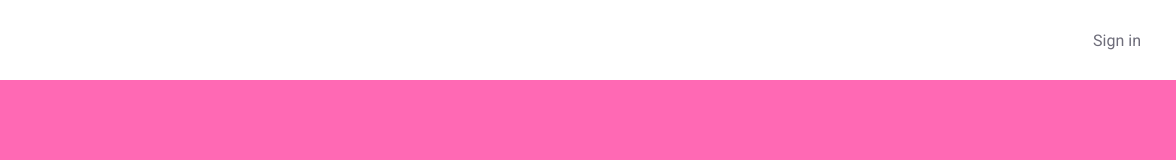
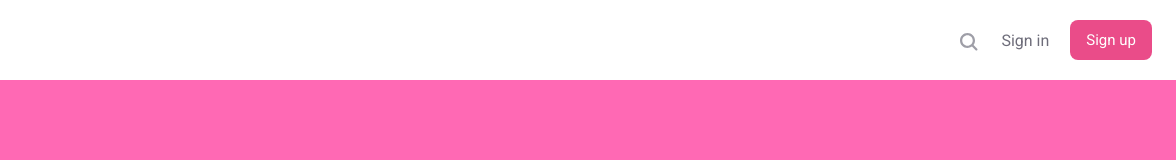
Before and after one commit to successbyte/dribble-clone, a website: page index.html in a window 1280 px wide. Shown: the full height of the page, 104-1280 px from the left. Drawn offline with Linux system fonts and the light colour scheme.

Commit message:
header search icon, sign up and sign in added

```diff
--- a/css/style.css
+++ b/css/style.css
@@ -109,11 +109,45 @@ h6 {
       .header__dribbble-div:hover {
         opacity: 0.6; } }
   .header__sign-in-div {
+    display: flex;
+    flex-direction: row;
+    align-items: center;
     margin-right: 35px; }
-    .header__sign-in-div--a {
+    @media (min-width: 57.5em) {
+      .header__sign-in-div {
+        margin-right: 24px; } }
+    .header__sign-in-div--sign-in {
       text-decoration: none;
       color: #6e6d7a;
       font-weight: 400; }
+      @media (min-width: 57.5em) {
+        .header__sign-in-div--sign-in {
+          margin-right: 3px; } }
+    .header__sign-in-div--sign-up {
+      text-decoration: none;
+      color: #6e6d7a;
+      font-weight: 400;
+      font-family: inherit;
+      color: #ffffff;
+      background-color: #ea4c89;
+      padding: 11px 16px;
+      border-radius: 8px;
+      font-size: 15px;
+      margin-left: 18px;
+      transition: background-color 100ms ease;
+      display: none; }
+      @media (min-width: 57.5em) {
+        .header__sign-in-div--sign-up {
+          display: inline-block; } }
+      .header__sign-in-div--sign-up:hover {
+        background-color: #ec82ac; }
+    .header__sign-in-div--svg {
+      fill: #9e9ea7;
+      width: 18px;
+      height: 18px;
+      margin-right: 23px;
+      margin-bottom: -4px;
+      cursor: pointer; }
 
 body {
   background-color: hotpink;
--- a/index.html
+++ b/index.html
@@ -51,7 +51,22 @@
         </svg>
       </div>
       <div class="header__sign-in-div">
-        <a href="#" class="header__sign-in-div--a">Sign in</a>
+        <svg
+          xmlns="http://www.w3.org/2000/svg"
+          width="16"
+          height="16"
+          viewBox="0 0 16 16"
+          role="img"
+          class="header__sign-in-div--svg icon icon-18 fill-current"
+        >
+          <path
+            fill-rule="evenodd"
+            clip-rule="evenodd"
+            d="M10.6002 12.0498C9.49758 12.8568 8.13777 13.3333 6.66667 13.3333C2.98477 13.3333 0 10.3486 0 6.66667C0 2.98477 2.98477 0 6.66667 0C10.3486 0 13.3333 2.98477 13.3333 6.66667C13.3333 8.15637 12.8447 9.53194 12.019 10.6419C12.0265 10.6489 12.0338 10.656 12.0411 10.6633L15.2935 13.9157C15.6841 14.3063 15.6841 14.9394 15.2935 15.33C14.903 15.7205 14.2699 15.7205 13.8793 15.33L10.6269 12.0775C10.6178 12.0684 10.6089 12.0592 10.6002 12.0498ZM11.3333 6.66667C11.3333 9.244 9.244 11.3333 6.66667 11.3333C4.08934 11.3333 2 9.244 2 6.66667C2 4.08934 4.08934 2 6.66667 2C9.244 2 11.3333 4.08934 11.3333 6.66667Z"
+          ></path>
+        </svg>
+        <a href="#" class="header__sign-in-div--sign-in">Sign in</a>
+        <a href="#" class="header__sign-in-div--sign-up">Sign up</a>
       </div>
     </header>
   </body>
--- a/scss/_header.scss
+++ b/scss/_header.scss
@@ -53,12 +53,54 @@
   }
 
   &__sign-in-div {
+    display: flex;
+    flex-direction: row;
+    align-items: center;
     margin-right: 35px;
 
-    &--a {
+    @include medium-920 {
+      margin-right: 24px;
+    }
+
+    &--sign-in {
       text-decoration: none;
       color: $header-sign-in-text-search-icon-color;
       font-weight: 400;
+
+      @include medium-920 {
+        margin-right: 3px;
+      }
+    }
+
+    &--sign-up {
+      text-decoration: none;
+      color: $header-sign-in-text-search-icon-color;
+      font-weight: 400;
+      font-family: inherit;
+      color: $white--color;
+      background-color: $sign-up--button--color;
+      padding: 11px 16px;
+      border-radius: 8px;
+      font-size: 15px;
+      margin-left: 18px;
+      transition: background-color 100ms ease;
+      display: none;
+
+      @include medium-920 {
+        display: inline-block;
+      }
+
+      &:hover {
+        background-color: $sign-ip--button-hover--color;
+      }
+    }
+    &--svg {
+      fill: $menu--sign-in--icons-and-header-links--color;
+      width: 18px;
+      height: 18px;
+      margin-right: 23px;
+      margin-bottom: -4px;
+      cursor: pointer;
     }
   }
 }
```
